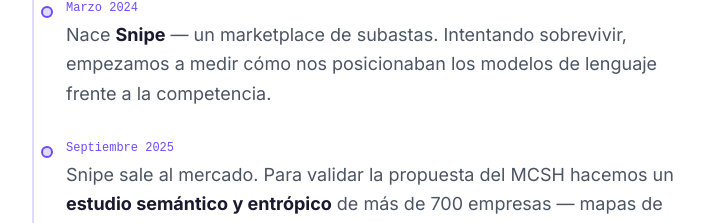
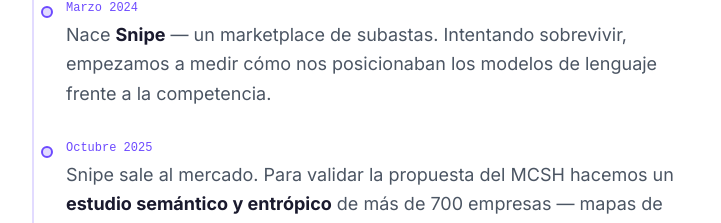
Before and after one commit to joinsnipe/semantic-field-science, a Next.js app: page / in a window 1280 px wide. Shown: the part 4371-4594 px from the top of the page, without its empty margins (272-993 px from the left). Built offline with nearby package versions, Linux system fonts and the light colour scheme; no server answers.

Commit message:
fix: Snipe market launch = October 2025

```diff
--- a/src/app/about/page.tsx
+++ b/src/app/about/page.tsx
@@ -18,13 +18,13 @@
       'Nace Snipe — un marketplace de subastas. Intentando sobrevivir, empezamos a medir cómo nos posicionaban los modelos de lenguaje frente a la competencia.',
   },
   {
-    year: 'Sep 2025',
+    year: 'Oct 2025',
     title: 'La anomalía',
     content:
       'Snipe sale al mercado. Hacemos un estudio semántico y entrópico de más de 700 empresas — mapas de calor, k-cluster, análisis de singularidad. Resultado: #17 entre las más singulares. Posicionados por delante de grandes plataformas con cero inversión. Pero el mercado no compraba. Algo no cuadraba.',
   },
   {
-    year: 'Sep 2025',
+    year: 'Oct 2025',
     title: 'La pregunta',
     content:
       '¿Por qué existe esa distancia? Si nosotros nos posicionábamos legítimamente... ¿qué pasa cuando alguien lo hace ilegítimamente? ¿Quién mide esa distancia? ¿Quién la certifica? Nadie.',
--- a/src/app/page.tsx
+++ b/src/app/page.tsx
@@ -428,7 +428,7 @@
             {/* Dot 2 */}
             <div className="relative">
               <div className="absolute -left-[25px] top-1.5 w-3 h-3 rounded-full bg-[#6d4aff]/20 border-2 border-[#6d4aff]" />
-              <p className="text-xs font-mono text-[#6d4aff] mb-1">Septiembre 2025</p>
+              <p className="text-xs font-mono text-[#6d4aff] mb-1">Octubre 2025</p>
               <p className="text-lg text-gray-600 leading-relaxed">
                 Snipe sale al mercado. Para validar la propuesta del MCSH
                 hacemos un <strong className="text-[#1a1a2e]">estudio semántico y entrópico</strong> de
```
